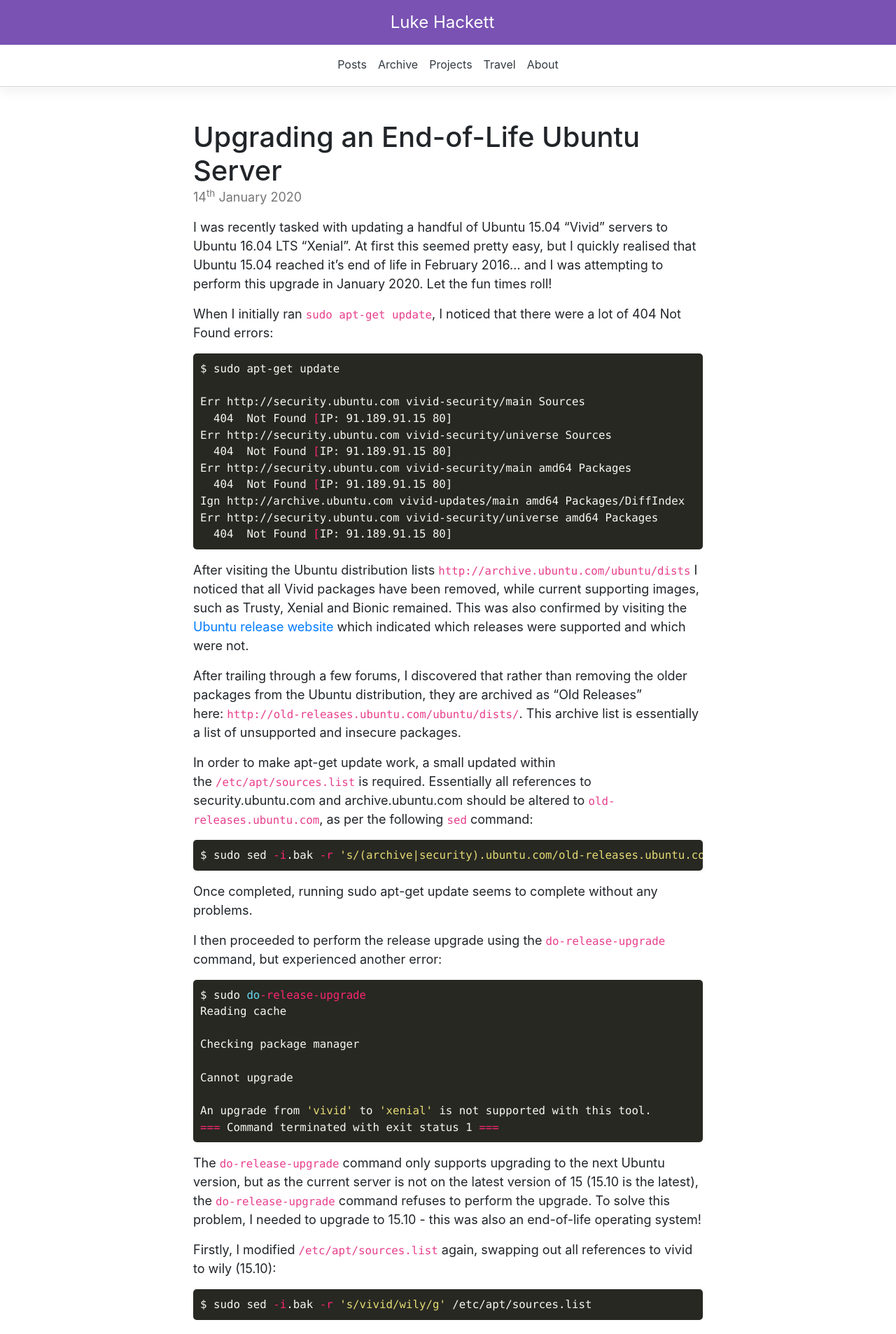
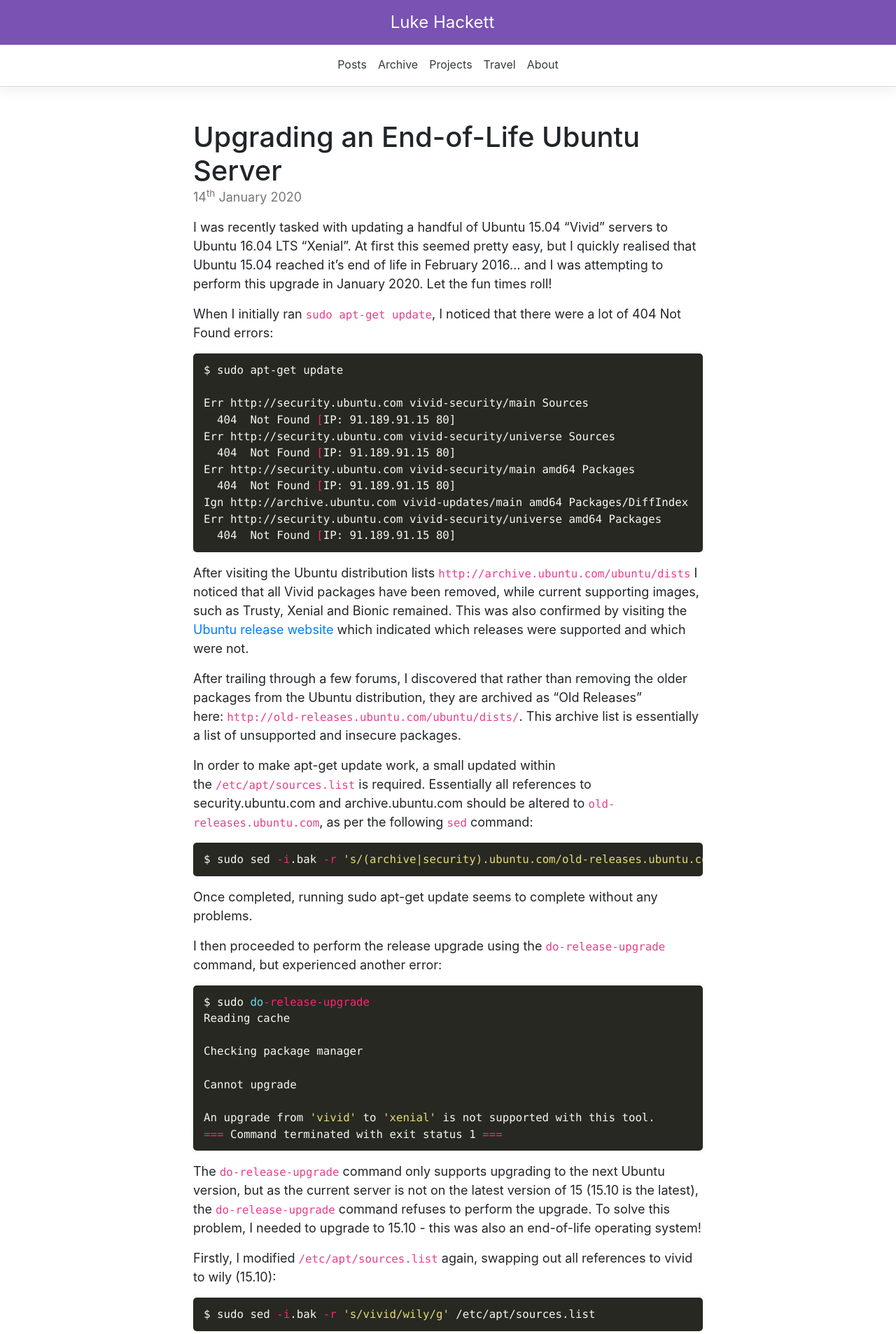
Before and after one commit to LukeHackett/lukehackett.github.io, a Jekyll site: the page built from _posts/2020-01-14-upgrading-an-end-of-life-ubuntu-server.md, in a window 1280 px wide. Shown: the top 1906 px of the page at 70% size. Built offline with Jekyll 4.4.1, drawn with Linux system fonts in a browser that asks for light colours; nearby versions of some CDN libraries; comment, search, counter and statistics services are not loaded.

Commit message:
Altering padding on code snippets

```diff
--- a/_sass/_highlight.scss
+++ b/_sass/_highlight.scss
@@ -1,5 +1,5 @@
 .highlight pre {
-    padding: 10px;
+    padding: 12px 15px;
     border-radius: 5px;
     color: #f8f8f2;
     background-color: #272822;
```
